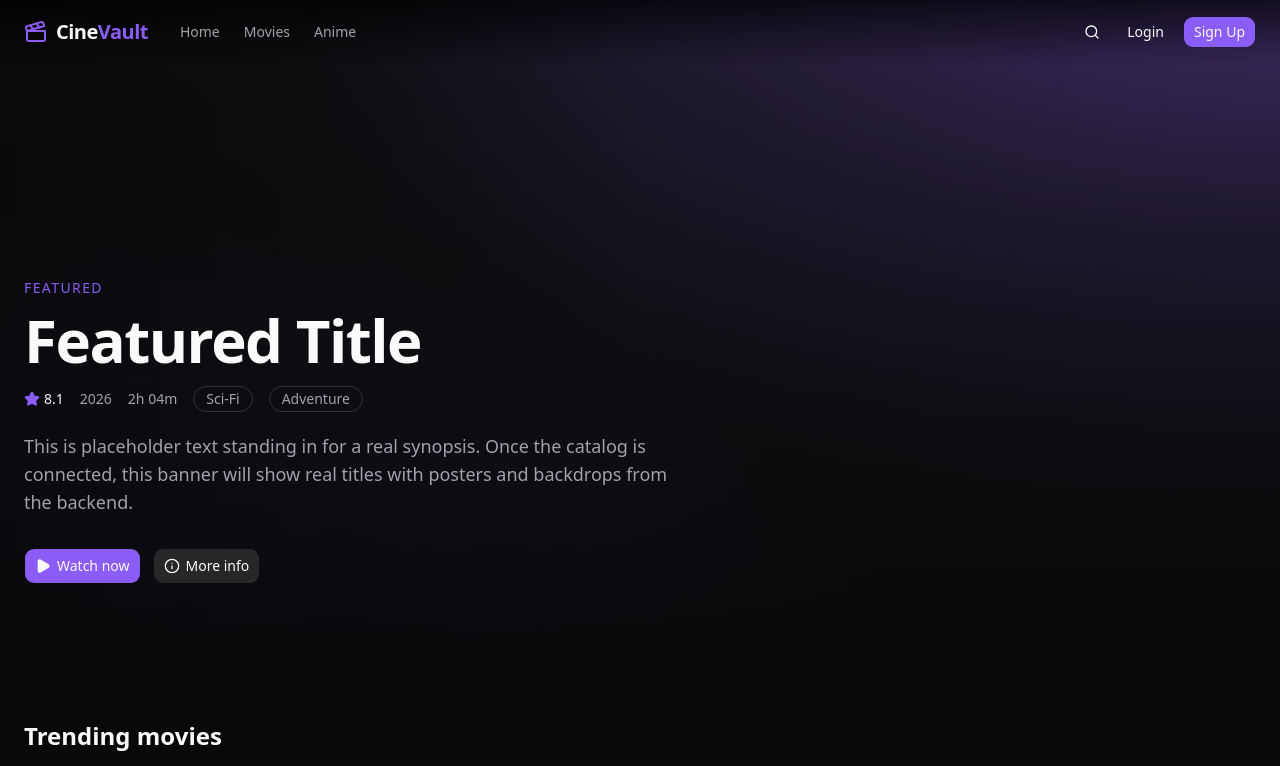
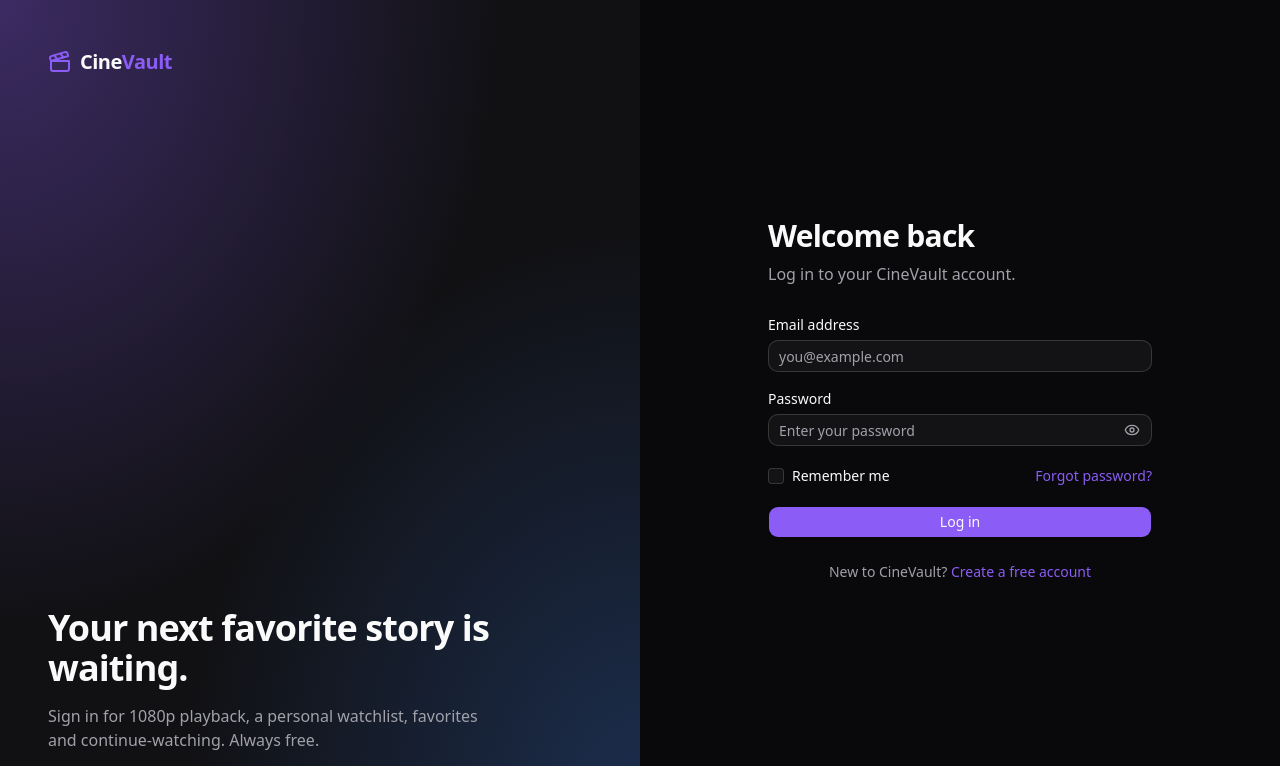
Before and after one commit to dalandan-chillin/software-engineer-journey, a React (Vite) app in the folder cinevault/client/: page / in a window 1280 px wide. Shown: the top 766 px of the page. Built offline with nearby package versions, Linux system fonts and the light colour scheme.

Commit message:
Add Login page design with validation and shadcn form components

```diff
--- a/cinevault/client/src/App.jsx
+++ b/cinevault/client/src/App.jsx
@@ -2,6 +2,7 @@ import Navbar from '@/components/Navbar';
 import Hero from '@/components/Hero';
 import PosterRow from '@/components/PosterRow';
 import Footer from '@/components/Footer';
+import LoginPage from '@/pages/LoginPage';
 
 // TEMPORARY placeholder data. Phase 6 replaces this with real
 // metadata fetched from our backend (TMDB).
@@ -26,8 +27,10 @@ function makePlaceholders(label, count) {
 
 
 // Main Content Section
+const TEMP_VIEW = 'login'; // 'home' | 'login'
 
 function App() {
+   if (TEMP_VIEW === 'login') return <LoginPage />;
   return (
     <>
      <Navbar />
--- /dev/null
+++ b/cinevault/client/src/components/ui/checkbox.jsx
@@ -0,0 +1,32 @@
+"use client"
+
+import * as React from "react"
+import { cn } from "cn"
+import { Checkbox as CheckboxPrimitive } from "radix-ui"
+import { CheckIcon } from "lucide-react"
+
+function Checkbox({
+  className,
+  ...props
+}) {
+  return (
+    <CheckboxPrimitive.Root
+      data-slot="checkbox"
+      className={cn(
+        "peer relative flex size-4 shrink-0 items-center justify-center rounded-[4px] border border-input transition-colors outline-none group-has-disabled/field:opacity-50 group-has-[:focus-visible]/field-label:ring-0 group-has-[:focus-visible]/field-label:not-data-checked:border-input after:absolute after:-inset-x-3 after:-inset-y-2 focus-visible:border-ring focus-visible:ring-3 focus-visible:ring-ring/50 disabled:cursor-not-allowed disabled:opacity-50 aria-invalid:border-destructive aria-invalid:ring-3 aria-invalid:ring-destructive/20 aria-invalid:aria-checked:border-primary dark:bg-input/30 dark:aria-invalid:border-destructive/50 dark:aria-invalid:ring-destructive/40 data-checked:border-primary data-checked:bg-primary data-checked:text-primary-foreground group-has-[:focus-visible]/field-label:data-checked:border-primary dark:data-checked:bg-primary",
+        className
+      )}
+      {...props}
+    >
+      <CheckboxPrimitive.Indicator
+        data-slot="checkbox-indicator"
+        className="grid place-content-center text-current transition-none [&>svg]:size-3.5"
+      >
+        <CheckIcon
+        />
+      </CheckboxPrimitive.Indicator>
+    </CheckboxPrimitive.Root>
+  )
+}
+
+export { Checkbox }
--- /dev/null
+++ b/cinevault/client/src/components/ui/input.jsx
@@ -0,0 +1,22 @@
+import * as React from "react"
+import { cn } from "cn"
+
+function Input({
+  className,
+  type,
+  ...props
+}) {
+  return (
+    <input
+      type={type}
+      data-slot="input"
+      className={cn(
+        "h-8 w-full min-w-0 rounded-lg border border-input bg-transparent px-2.5 py-1 text-base transition-colors outline-none file:inline-flex file:h-6 file:border-0 file:bg-transparent file:text-sm file:font-medium file:text-foreground placeholder:text-muted-foreground focus-visible:border-ring focus-visible:ring-3 focus-visible:ring-ring/50 disabled:pointer-events-none disabled:cursor-not-allowed disabled:bg-input/50 disabled:opacity-50 aria-invalid:border-destructive aria-invalid:ring-3 aria-invalid:ring-destructive/20 md:text-sm dark:bg-input/30 dark:disabled:bg-input/80 dark:aria-invalid:border-destructive/50 dark:aria-invalid:ring-destructive/40",
+        className
+      )}
+      {...props}
+    />
+  )
+}
+
+export { Input }
--- /dev/null
+++ b/cinevault/client/src/components/ui/label.jsx
@@ -0,0 +1,21 @@
+import * as React from "react"
+import { cn } from "cn"
+import { Label as LabelPrimitive } from "radix-ui"
+
+function Label({
+  className,
+  ...props
+}) {
+  return (
+    <LabelPrimitive.Root
+      data-slot="label"
+      className={cn(
+        "flex items-center gap-2 text-sm leading-none font-medium select-none group-data-[disabled=true]:pointer-events-none group-data-[disabled=true]:opacity-50 peer-disabled:cursor-not-allowed peer-disabled:opacity-50",
+        className
+      )}
+      {...props}
+    />
+  )
+}
+
+export { Label }
--- /dev/null
+++ b/cinevault/client/src/pages/LoginPage.jsx
@@ -0,0 +1,167 @@
+import { useState } from 'react';
+import { Eye, EyeOff, Loader2, CheckCircle2 } from 'lucide-react';
+import { Button } from '@/components/ui/button';
+import { Input } from '@/components/ui/input';
+import { Label } from '@/components/ui/label';
+import { Checkbox } from '@/components/ui/checkbox';
+import Logo from '@/components/Logo';
+
+const EMAIL_PATTERN = /^[^\s@]+@[^\s@]+\.[^\s@]+$/;
+
+function validate({ email, password }) {
+  const errors = {};
+  if (!email.trim()) errors.email = 'Email is required.';
+  else if (!EMAIL_PATTERN.test(email)) errors.email = 'Enter a valid email address.';
+  if (!password) errors.password = 'Password is required.';
+  return errors;
+}
+
+export default function LoginPage() {
+  const [email, setEmail] = useState('');
+  const [password, setPassword] = useState('');
+  const [showPassword, setShowPassword] = useState(false);
+  const [remember, setRemember] = useState(false);
+  const [errors, setErrors] = useState({});
+  const [status, setStatus] = useState('idle'); // 'idle' | 'loading' | 'success'
+
+  function handleSubmit(e) {
+    e.preventDefault();
+
+    const found = validate({ email, password });
+    setErrors(found);
+    if (Object.keys(found).length > 0) return;
+
+    setStatus('loading');
+    // TEMPORARY: fake delay standing in for the real API call.
+    // Phase 5 replaces this with a request to our Express backend.
+    setTimeout(() => setStatus('success'), 1200);
+  }
+
+  return (
+    <div className="grid min-h-screen lg:grid-cols-2">
+      {/* Left: branding panel (desktop only) */}
+      <div className="relative hidden flex-col justify-between overflow-hidden bg-cv-surface p-12 lg:flex">
+        <div className="absolute inset-0 bg-[radial-gradient(ellipse_at_top_left,rgba(139,92,246,0.35),transparent_55%),radial-gradient(ellipse_at_bottom_right,rgba(59,130,246,0.25),transparent_50%)]" />
+        <div className="relative">
+          <Logo />
+        </div>
+        <div className="relative max-w-md">
+          <h2 className="text-4xl font-bold tracking-tight">
+            Your next favorite story is waiting.
+          </h2>
+          <p className="mt-4 text-cv-muted">
+            Sign in for 1080p playback, a personal watchlist, favorites and
+            continue-watching. Always free.
+          </p>
+        </div>
+      </div>
+
+      {/* Right: form */}
+      <div className="flex items-center justify-center px-4 py-12 sm:px-6">
+        <div className="w-full max-w-sm">
+          <div className="mb-8 lg:hidden">
+            <Logo />
+          </div>
+
+          <h1 className="text-3xl font-bold tracking-tight">Welcome back</h1>
+          <p className="mt-2 text-cv-muted">Log in to your CineVault account.</p>
+
+          {status === 'success' && (
+            <div
+              role="status"
+              className="mt-6 flex items-center gap-2 rounded-lg border border-emerald-500/30 bg-emerald-500/10 px-4 py-3 text-sm text-emerald-400"
+            >
+              <CheckCircle2 className="size-4" />
+              Login successful (demo only, no backend yet).
+            </div>
+          )}
+
+          <form onSubmit={handleSubmit} noValidate className="mt-8 space-y-5">
+            <div className="space-y-2">
+              <Label htmlFor="email">Email address</Label>
+              <Input
+                id="email"
+                type="email"
+                autoComplete="email"
+                placeholder="you@example.com"
+                value={email}
+                onChange={(e) => setEmail(e.target.value)}
+                aria-invalid={Boolean(errors.email)}
+                aria-describedby={errors.email ? 'email-error' : undefined}
+              />
+              {errors.email && (
+                <p id="email-error" className="text-sm text-red-400">
+                  {errors.email}
+                </p>
+              )}
+            </div>
+
+            <div className="space-y-2">
+              <Label htmlFor="password">Password</Label>
+              <div className="relative">
+                <Input
+                  id="password"
+                  type={showPassword ? 'text' : 'password'}
+                  autoComplete="current-password"
+                  placeholder="Enter your password"
+                  className="pr-10"
+                  value={password}
+                  onChange={(e) => setPassword(e.target.value)}
+                  aria-invalid={Boolean(errors.password)}
+                  aria-describedby={errors.password ? 'password-error' : undefined}
+                />
+                <button
+                  type="button"
+                  onClick={() => setShowPassword(!showPassword)}
+                  aria-label={showPassword ? 'Hide password' : 'Show password'}
+                  className="absolute inset-y-0 right-0 flex w-10 items-center justify-center text-cv-muted hover:text-cv-text"
+                >
+                  {showPassword ? <EyeOff className="size-4" /> : <Eye className="size-4" />}
+                </button>
+              </div>
+              {errors.password && (
+                <p id="password-error" className="text-sm text-red-400">
+                  {errors.password}
+                </p>
+              )}
+            </div>
+
+            <div className="flex items-center justify-between">
+              <div className="flex items-center gap-2">
+                <Checkbox
+                  id="remember"
+                  checked={remember}
+                  onCheckedChange={(value) => setRemember(value === true)}
+                />
+                <Label htmlFor="remember" className="text-sm font-normal">
+                  Remember me
+                </Label>
+              </div>
+              <a href="#" className="text-sm text-cv-primary hover:underline">
+                Forgot password?
+              </a>
+            </div>
+
+            <Button type="submit" className="w-full" disabled={status === 'loading'}>
+              {status === 'loading' ? (
+                <>
+                  <Loader2 className="animate-spin" />
+                  Logging in...
+                </>
+              ) : (
+                'Log in'
+              )}
+            </Button>
+          </form>
+
+          <p className="mt-6 text-center text-sm text-cv-muted">
+            New to CineVault?{' '}
+            <a href="#" className="text-cv-primary hover:underline">
+              Create a free account
+            </a>
+          </p>
+        </div>
+      </div>
+    </div>
+  );
+}
```
